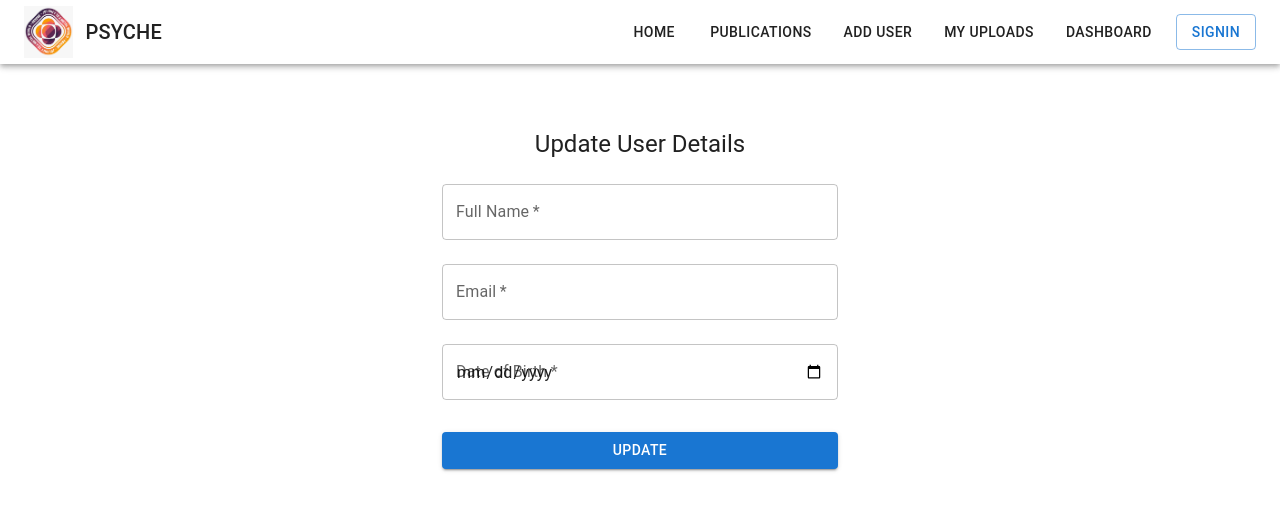
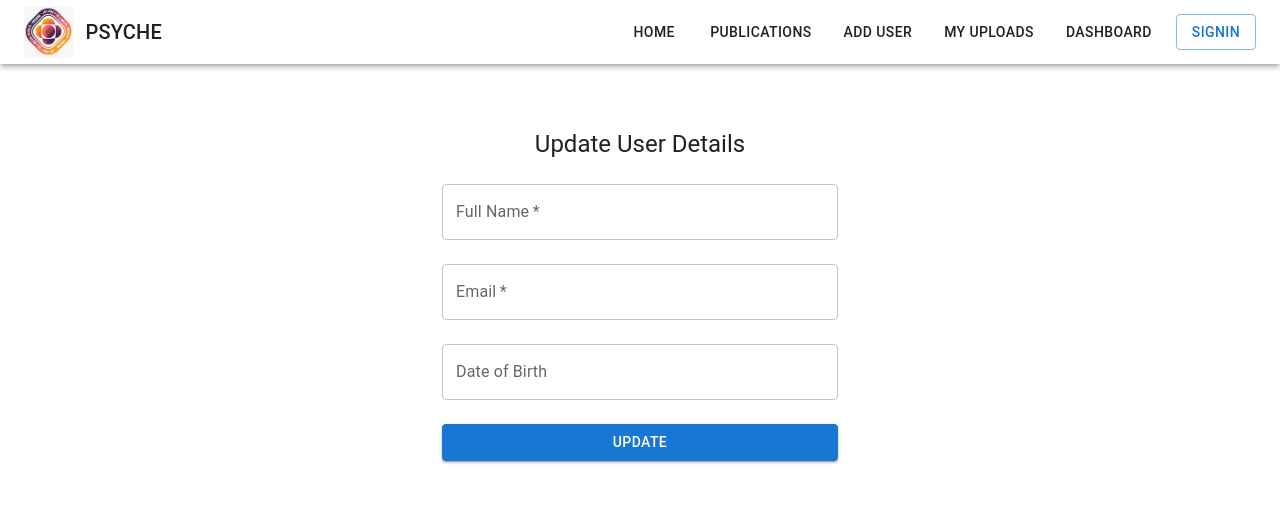
Before and after one commit to MissionToPsyche/tungesten_I7_PubSub, a React (Vite) app in the folder client/: page /updateUser in a window 1280 px wide. Shown: the top 510 px of the page. Built offline with nearby package versions, Linux system fonts and the light colour scheme.

Commit message:
added 3 fields in the update user form and completed the task #81

```diff
--- a/client/src/components/UpdateUser.jsx
+++ b/client/src/components/UpdateUser.jsx
@@ -11,15 +11,19 @@ import { DatePicker } from '@mui/x-date-pickers/DatePicker';
 import { AdapterDayjs } from '@mui/x-date-pickers/AdapterDayjs';
 import { LocalizationProvider } from '@mui/x-date-pickers/LocalizationProvider';
 
+
 function UpdateUser() {
 
 	const defaultTheme = createTheme();
 	const [fullName, setFullName] = useState('');
 	const [email, setEmail] = useState('');
+	const [dateOfBirth, setDateOfBirth] = useState();
 	const [showFullNameError, setFullNameErrorFlag] = useState(false);
 	var [showEmailError, setEmailErrorFlag] = useState(false);
+	var [showDateOfBirthError, setDateOfBirthErrorFlag] = useState(false);
 	var [fullNameErrorMessage, setFullNameErrorMessage] = useState('');
 	var [emailErrorMessage, setEmailErrorMessage] = useState('');
+	var [dateOfBirthErrorMessage, setDateOfBirthErrorMessage] = useState('');
 
 
 	const update = () => {
@@ -39,6 +43,12 @@ function UpdateUser() {
 		setEmail(event.target.value);
 		setEmailErrorFlag(false);
 		setEmailErrorMessage("");
+	};
+
+	const dateOfBirthChanged = (event) => {
+		// setEmail(event.target.value);
+		setDateOfBirthErrorFlag(false);
+		setDateOfBirthErrorMessage("");
 	}
 
 	return (
@@ -50,7 +60,10 @@ function UpdateUser() {
 					<Box component="form" noValidate sx={{ mt: 1 }}>
 						<TextField value={fullName} margin="normal" onChange={fullNameChanged} error={showFullNameError} required fullWidth id="fullName" helperText={fullNameErrorMessage} label="Full Name" name="fullName" />
 						<TextField value={email} margin="normal" onChange={emailChanged} error={showEmailError} required fullWidth name="email" helperText={emailErrorMessage} label="Email" type="email" id="email" />
-						<TextField value={email} margin="normal" onChange={emailChanged} error={showEmailError} required fullWidth name="date" helperText={emailErrorMessage} label="Date of Birth" type="date" id="date" />
+						<LocalizationProvider fullWidth margin="normal" dateAdapter={AdapterDayjs}>
+							<DatePicker sx={{ width: 396, marginTop: 2 }} fullWidth required margin="normal" label="Date of Birth" disableFuture />
+						</LocalizationProvider>
+						{/* <TextField value={dateOfBirth} margin="normal" onChange={dateOfBirthChanged} error={showDateOfBirthError} required fullWidth name="date" helperText={dateOfBirthErrorMessage} label="Date of Birth" type="date" id="date" /> */}
 						<Button fullWidth onClick={update} variant="contained" sx={{ mt: 3, mb: 2 }}> Update </Button>
 					</Box>
 				</Box>
```
